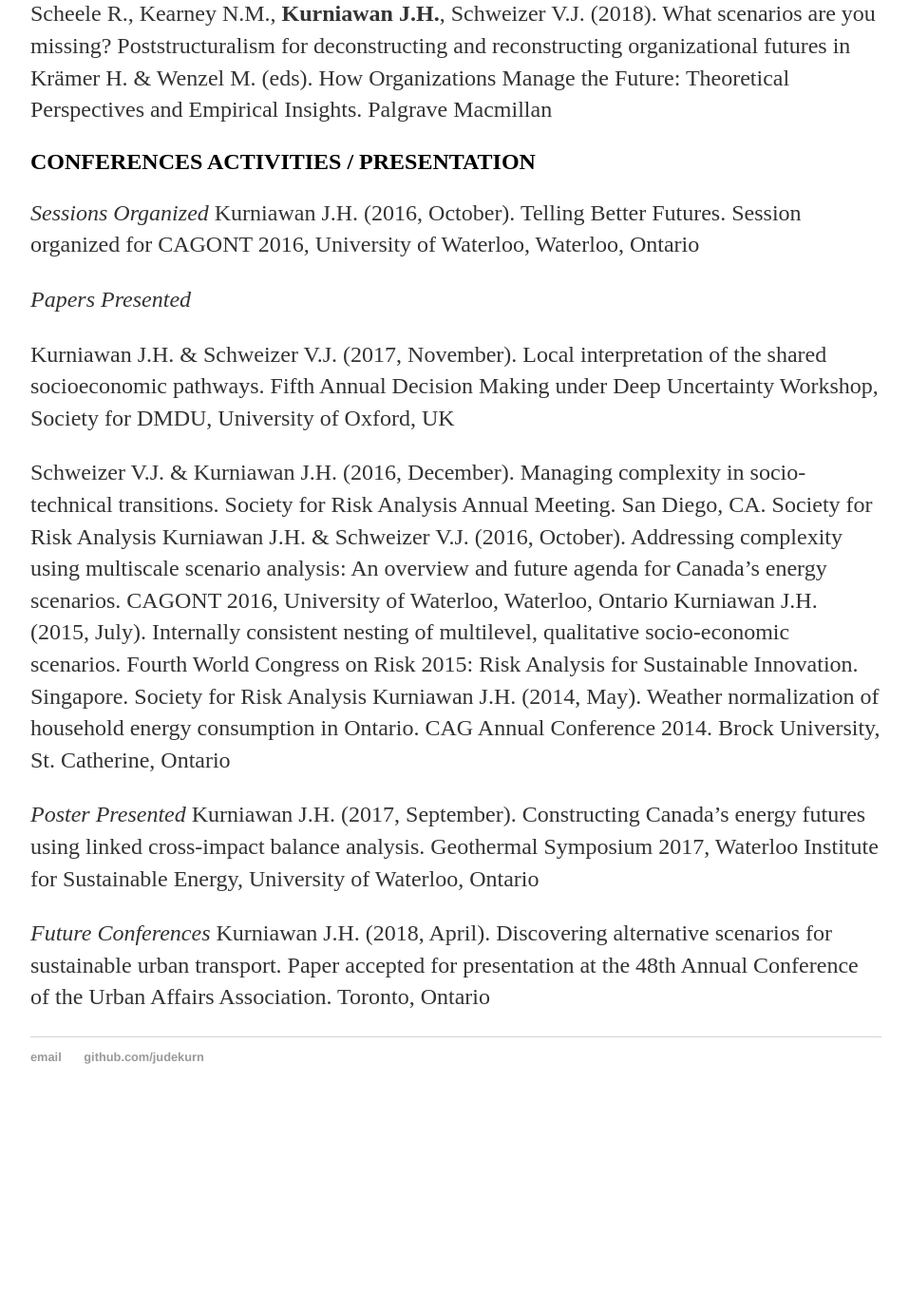
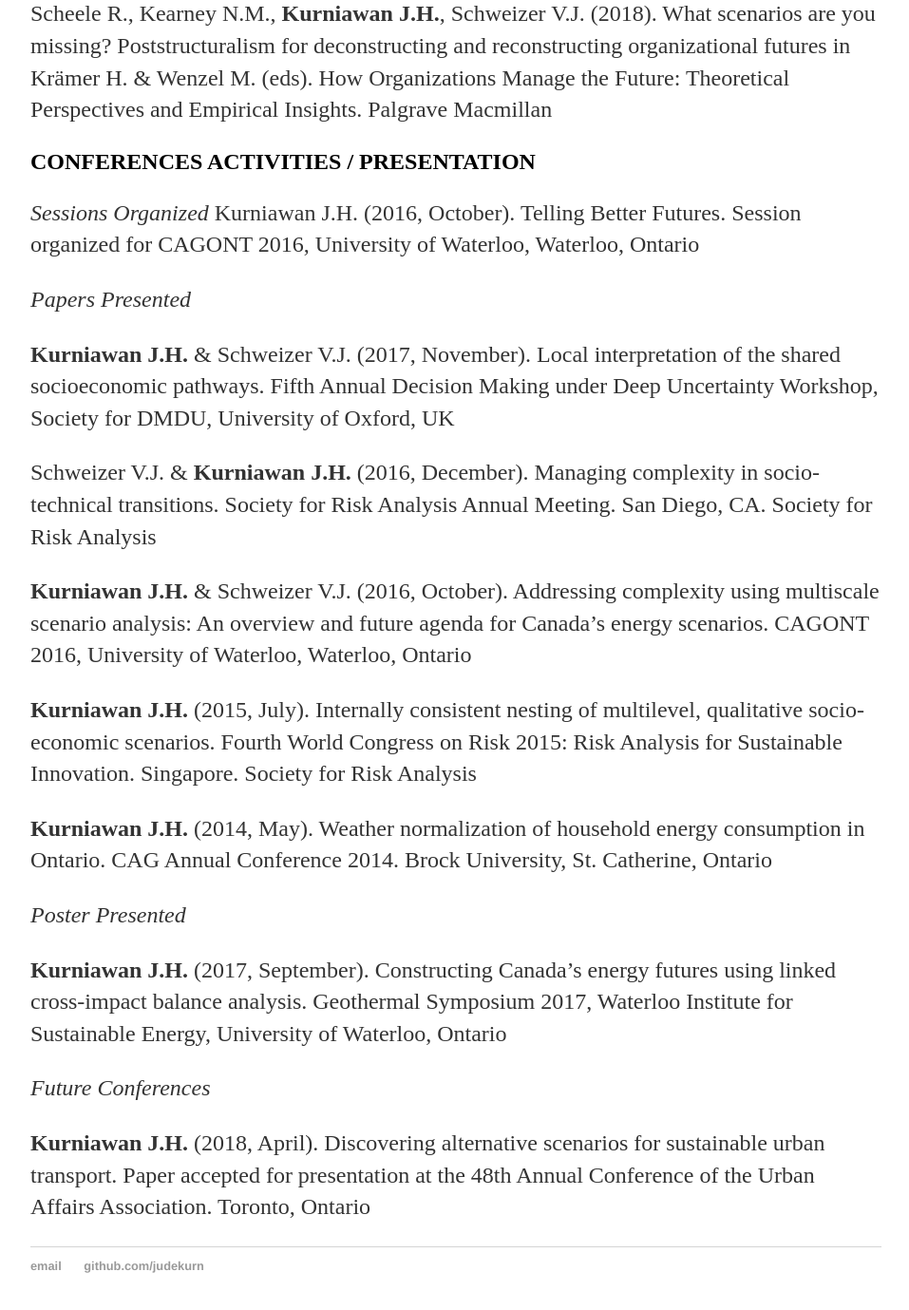
Before and after one commit to judekurn/judekurn.github.io, a Jekyll site: the page built from docs/cv.md, in a window 1280 px wide and 1400 px high, scrolled down 581 px. Shown: the top 1379 px of the window at 95% size, without its empty margins (160-1117 px from the left). Built offline with Jekyll 4.4.1, drawn with Linux system fonts in a browser that asks for light colours; our own code applies the rules of GitHub Pages for plain Markdown files; before the commit the page ends 1761 px from its top, so only the background shows below that; some of the changed text lies outside the part shown.

Commit message:
Update cv.md

```diff
--- a/docs/cv.md
+++ b/docs/cv.md
@@ -5,7 +5,7 @@
 
 Schweizer V.J., **Kurniawan J.H.** (2016), Systematically linking qualitative elements of scenarios across levels, scales, and sectors. Environmental Modelling and Software, 79, 322-333, dx.doi.org/10.1016/j.envsoft.2015.12.014
 
-**Kurniawan J.H.*, Ong C. & Cheah L. (in press) Examining values and influences affecting public expectations of future urban mobility: A Singapore case study. Transport Policy
+**Kurniawan J.H.**, Ong C. & Cheah L. (in press) Examining values and influences affecting public expectations of future urban mobility: A Singapore case study. Transport Policy
 
 *Book Chapter*
 
@@ -17,15 +17,20 @@ Kurniawan J.H. (2016, October). Telling Better Futures. Session organized for CA
 
 *Papers Presented*
 
-Kurniawan J.H. & Schweizer V.J. (2017, November). Local interpretation of the shared socioeconomic pathways. Fifth Annual Decision Making under Deep Uncertainty Workshop, Society for DMDU, University of Oxford, UK
+**Kurniawan J.H.** & Schweizer V.J. (2017, November). Local interpretation of the shared socioeconomic pathways. Fifth Annual Decision Making under Deep Uncertainty Workshop, Society for DMDU, University of Oxford, UK
 
-Schweizer V.J. & Kurniawan J.H. (2016, December). Managing complexity in socio-technical transitions. Society for Risk Analysis Annual Meeting. San Diego, CA. Society for Risk Analysis
-Kurniawan J.H. & Schweizer V.J. (2016, October). Addressing complexity using multiscale scenario analysis: An overview and future agenda for Canada’s energy scenarios. CAGONT 2016, University of Waterloo, Waterloo, Ontario
-Kurniawan J.H. (2015, July). Internally consistent nesting of multilevel, qualitative socio-economic scenarios. Fourth World Congress on Risk 2015: Risk Analysis for Sustainable Innovation. Singapore. Society for Risk Analysis
-Kurniawan J.H. (2014, May). Weather normalization of household energy consumption in Ontario. CAG Annual Conference 2014. Brock University, St. Catherine, Ontario
+Schweizer V.J. & **Kurniawan J.H.** (2016, December). Managing complexity in socio-technical transitions. Society for Risk Analysis Annual Meeting. San Diego, CA. Society for Risk Analysis
+
+**Kurniawan J.H.** & Schweizer V.J. (2016, October). Addressing complexity using multiscale scenario analysis: An overview and future agenda for Canada’s energy scenarios. CAGONT 2016, University of Waterloo, Waterloo, Ontario
+
+**Kurniawan J.H.** (2015, July). Internally consistent nesting of multilevel, qualitative socio-economic scenarios. Fourth World Congress on Risk 2015: Risk Analysis for Sustainable Innovation. Singapore. Society for Risk Analysis
+
+**Kurniawan J.H.** (2014, May). Weather normalization of household energy consumption in Ontario. CAG Annual Conference 2014. Brock University, St. Catherine, Ontario
 
 *Poster Presented*
-Kurniawan J.H. (2017, September). Constructing Canada’s energy futures using linked cross-impact balance analysis. Geothermal Symposium 2017, Waterloo Institute for Sustainable Energy, University of Waterloo, Ontario
+
+**Kurniawan J.H.** (2017, September). Constructing Canada’s energy futures using linked cross-impact balance analysis. Geothermal Symposium 2017, Waterloo Institute for Sustainable Energy, University of Waterloo, Ontario
 
 *Future Conferences*
-Kurniawan J.H. (2018, April). Discovering alternative scenarios for sustainable urban transport. Paper accepted for presentation at the 48th Annual Conference of the Urban Affairs Association. Toronto, Ontario
+
+**Kurniawan J.H.** (2018, April). Discovering alternative scenarios for sustainable urban transport. Paper accepted for presentation at the 48th Annual Conference of the Urban Affairs Association. Toronto, Ontario
```
